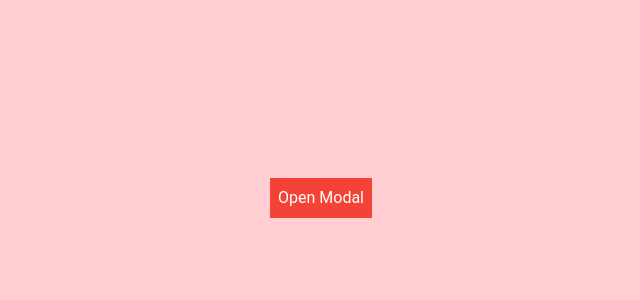
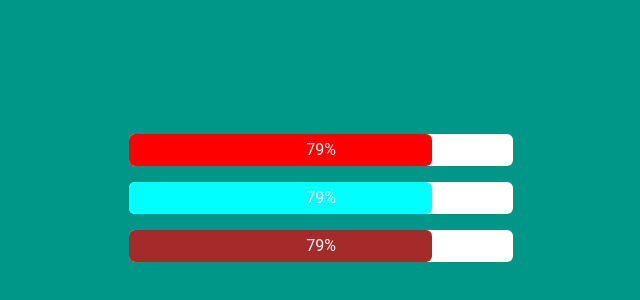
Before and after one commit to shubhamrawat0269/WEB-DEV-LEARN, a React (Vite) app in the folder FRONTEND/SELF_LEARNING/REACT_MINI_PROJECTS/: page / in a window 1280 px wide. Shown: the part 202-502 px from the top of the page, without its empty margins (319-959 px from the left). Built offline with nearby package versions, Linux system fonts and the light colour scheme.

Commit message:
progress bar added

```diff
--- a/FRONTEND/SELF_LEARNING/REACT_MINI_PROJECTS/src/Routes.jsx
+++ b/FRONTEND/SELF_LEARNING/REACT_MINI_PROJECTS/src/Routes.jsx
@@ -1,12 +1,22 @@
-import { Form, InfiniteScroll, JobPortal, CustomModal } from "./components";
+import {
+  Form,
+  InfiniteScroll,
+  JobPortal,
+  CustomModal,
+  ProgressBar,
+} from "./components";
 
 const Routes = () => {
   return (
-    <section id="primary__section" className="min-h-screen w-screen bg-red-100">
+    <section
+      id="primary__section"
+      className="min-h-screen w-screen bg-teal-500"
+    >
       {/* <Form /> */}
       {/* <InfiniteScroll /> */}
       {/* <JobPortal /> */}
-      <CustomModal />
+      {/* <CustomModal /> */}
+      <ProgressBar />
     </section>
   );
 };
--- a/FRONTEND/SELF_LEARNING/REACT_MINI_PROJECTS/src/components/index.js
+++ b/FRONTEND/SELF_LEARNING/REACT_MINI_PROJECTS/src/components/index.js
@@ -1,6 +1,7 @@
 import Form from "./form/Form";
 import JobPortal from "./jobPortal/JobPortal";
 import CustomModal from "./customModal/CustomModal";
+import ProgressBar from "./progressBar/ProgressBar";
 import InfiniteScroll from "./infiniteScroll/InfiniteScroll";
 
-export { Form, InfiniteScroll, JobPortal, CustomModal };
+export { Form, InfiniteScroll, JobPortal, CustomModal, ProgressBar };
--- /dev/null
+++ b/FRONTEND/SELF_LEARNING/REACT_MINI_PROJECTS/src/components/progressBar/ProgressBar.jsx
@@ -0,0 +1,43 @@
+import { useEffect, useState } from "react";
+
+const Cell = ({ width, pileColor }) => {
+  return (
+    <div className="relative">
+      <div className="w-96 h-8 bg-white flex justify-center items-center rounded-md">
+        <span
+          className={width > 50 ? "relative z-10 text-white" : "relative z-10"}
+        >
+          {width}%
+        </span>
+      </div>
+
+      <div
+        style={{ width: `${width}%`, backgroundColor: pileColor }}
+        className="h-8 rounded-md absolute top-0 left-0"
+      />
+    </div>
+  );
+};
+
+const ProgressBar = () => {
+  const [width, setWidth] = useState(0);
+
+  useEffect(() => {
+    let timerId = setTimeout(() => {
+      if (width >= 100) clearTimeout(timerId);
+      else setWidth((pre) => pre + 1);
+    }, 100);
+
+    return () => clearTimeout(timerId);
+  }, [width]);
+
+  return (
+    <div className="grid gap-4 place-content-center w-screen h-screen">
+      <Cell width={width} pileColor="red" />
+      <Cell width={width} pileColor="aqua" />
+      <Cell width={width} pileColor="brown" />
+    </div>
+  );
+};
+
+export default ProgressBar;
```
